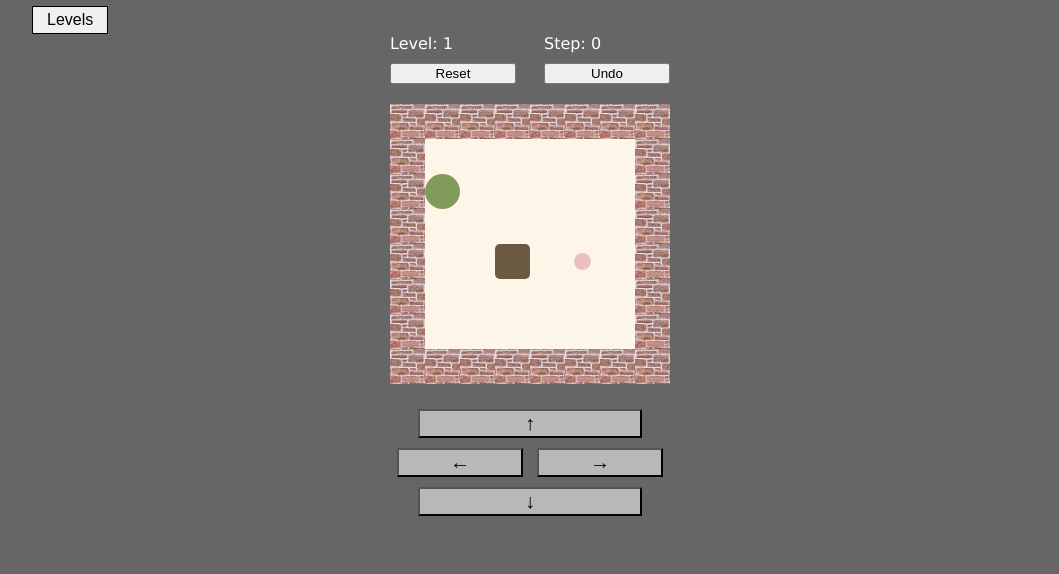
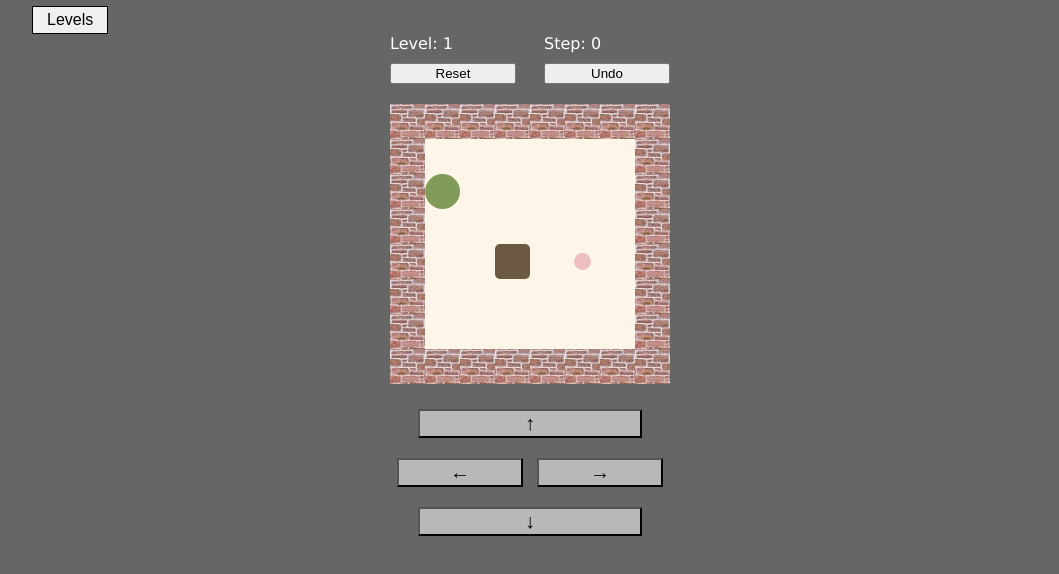
Before and after one commit to eremina-official/sokoban-javascript, a website with bundled scripts: page index.html in a window 1280 px wide. Shown: the part 74-648 px from the top of the page, without its empty margins (110-1169 px from the left). Built offline with nearby package versions, Linux system fonts and the light colour scheme.

Commit message:
edit nav buttons styles

```diff
--- a/src-oop/css/stylesheet.css
+++ b/src-oop/css/stylesheet.css
@@ -50,7 +50,7 @@ main {
 }
 
 .nav-button {
-  margin: 5px auto 5px;
+  margin: 5px auto 15px;
   font-size: 20px;
   background-color: #b8b8b8;
   cursor: pointer;
```
